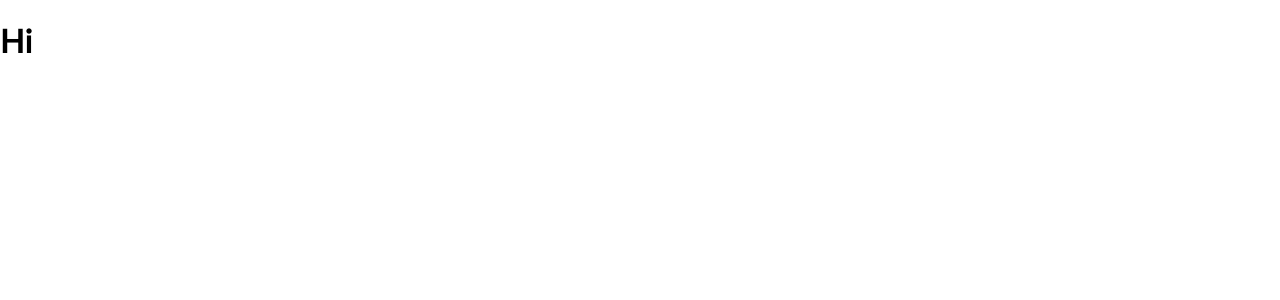
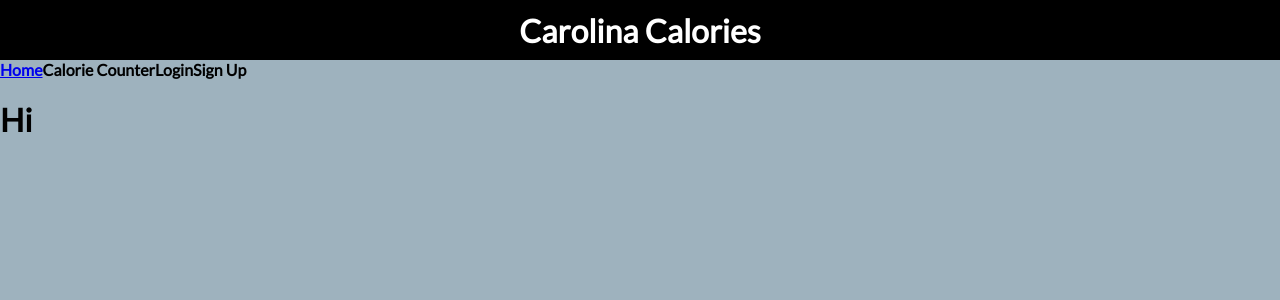
Before and after one commit to comp426-2022-spring/a99-rotanev, a React (Create React App) app in the folder my-react-app/src/caloriesTracker/calories-tracker-app/: page / in a window 1280 px wide. Shown: the top 300 px of the page. Built offline with nearby package versions, Linux system fonts and the light colour scheme.

Commit message:
Cleaned code

```diff
--- a/my-react-app/src/caloriesTracker/calories-tracker-app/src/App.js
+++ b/my-react-app/src/caloriesTracker/calories-tracker-app/src/App.js
@@ -12,7 +12,7 @@ import AppMealsFilter from './components/AppMealsFilter/AppMealsFilter';
 
 const App = () => {
   const loggedIn=true;
-  const currentPage="login";
+  const currentPage="signup";
   const[meals, setMeals] = useState([]);
   const[mealName, setMealName] = useState("");
   const[calories, setCalories] = useState(0);
@@ -73,9 +73,13 @@ const App = () => {
   }, [setMeals]);
 
   // Returns
-  if(loggedIn){
-    return(
-      <h1>Hi</h1>
+  if(currentPage=="signup"){
+    return (
+      <div className="App">
+        <AppBar />
+        <AppNavBar />
+        <h1>Hi</h1>
+      </div>
     );
   }
   else{
```
